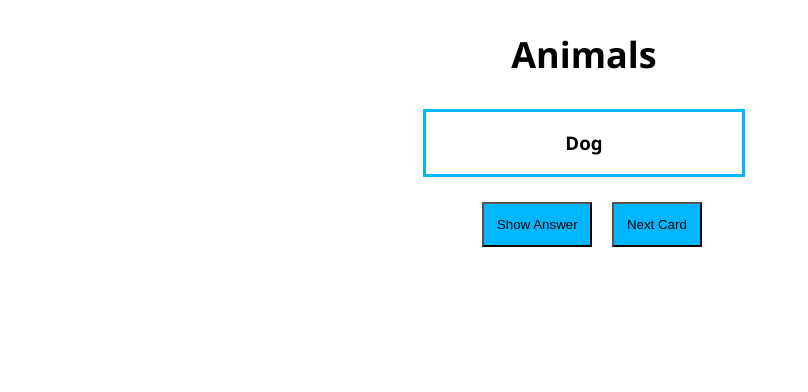
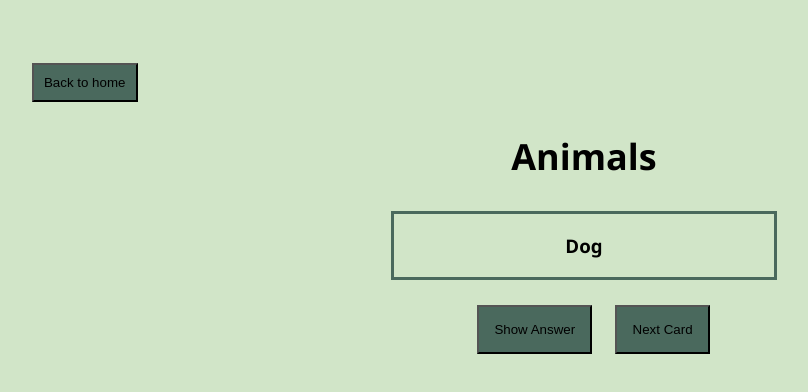
Before and after one commit to nchaki1/FlashcardApp, a website: page FlashcardApp/viewcard.html in a window 1280 px wide. Shown: the whole page, without its empty margins (56-864 px from the left). Drawn offline with Linux system fonts and the light colour scheme.

Commit message:
card buttons

```diff
--- a/FlashcardApp/style.css
+++ b/FlashcardApp/style.css
@@ -3,7 +3,14 @@
     margin: auto;
     margin-top: 2%;
     font-family: 'Segoe UI', Tahoma, Geneva, Verdana, sans-serif;
-    width: 25%;
+    width: 30%;
+}
+
+.backbuttons{
+    text-align: center;
+    margin-top: 5%;
+    font-family: 'Segoe UI', Tahoma, Geneva, Verdana, sans-serif;
+    width: 20%;
 }
 
 .links{
@@ -12,7 +19,7 @@
 
 .cards{
     text-align: center;
-    border: solid 3px rgb(0, 183, 255);
+    border: solid 3px rgb(74, 105, 93);
     margin: auto;
     width: auto;
     padding: 3%;
@@ -23,7 +30,7 @@
 
 .formElement{
     padding:3%;
-    border: solid 3px rgb(0, 183, 255);
+    border: solid 3px rgb(74, 105, 93);
     font-size: 14pt;
 }
 
@@ -35,7 +42,7 @@
 }
 
 .prompt, .answer{
-    border: solid 3px rgb(0, 183, 255);
+    border: solid 3px rgb(74, 105, 93);
 }
 
 .answer{
@@ -43,8 +50,12 @@
 }
 
 button{
-    background-color: rgb(0, 183, 255);
+    background-color: rgb(74, 105, 93);
     color: black;
     padding: 4%;
     margin-left: 5%;
 }
+
+body{
+    background-color: rgb(209, 229, 200);
+}
--- a/FlashcardApp/viewcard.html
+++ b/FlashcardApp/viewcard.html
@@ -7,6 +7,11 @@
     <link href="style.css" rel="stylesheet" type="text/css">
 </head>
 <body onload="selectTerm()">
+
+    <div class="backbuttons">
+        <button onclick="window.open('index.html')">Back to home</button>
+    </div>
+
     <h2 class="category">Flashcard Category</h2>
 
     <div class="prompt">
```
